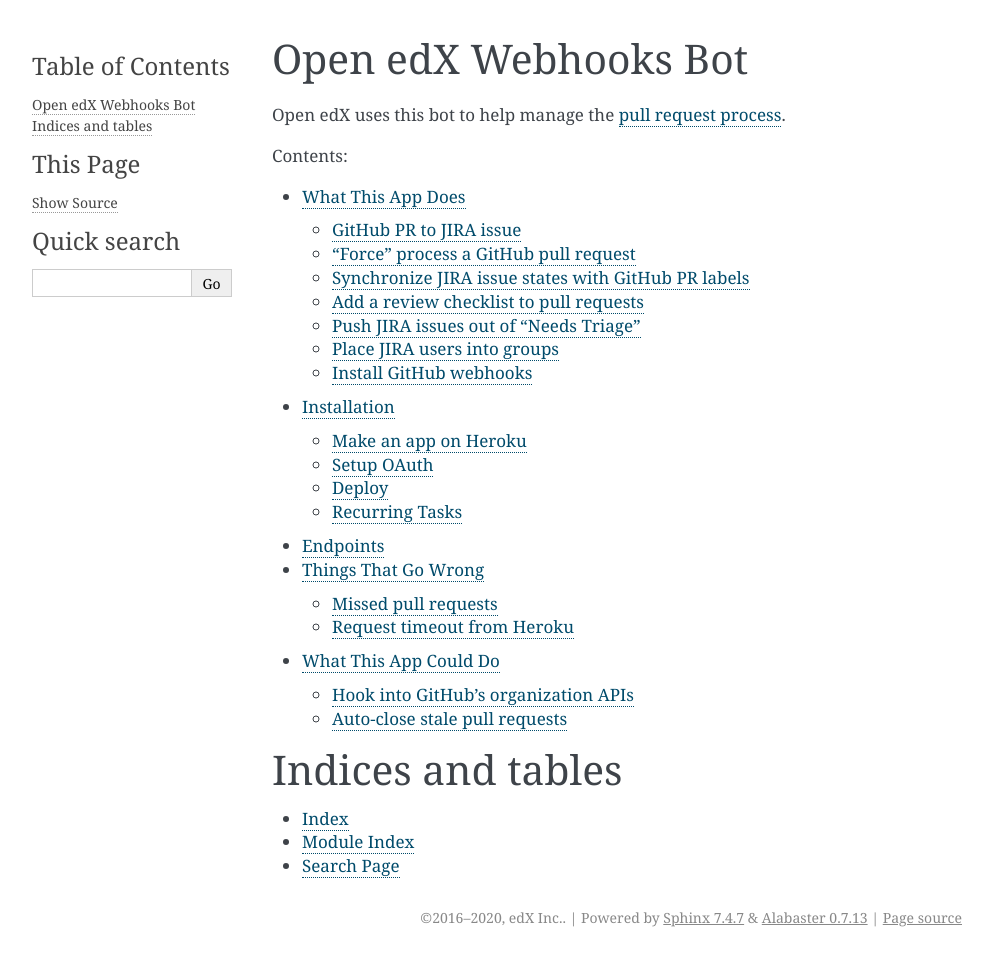
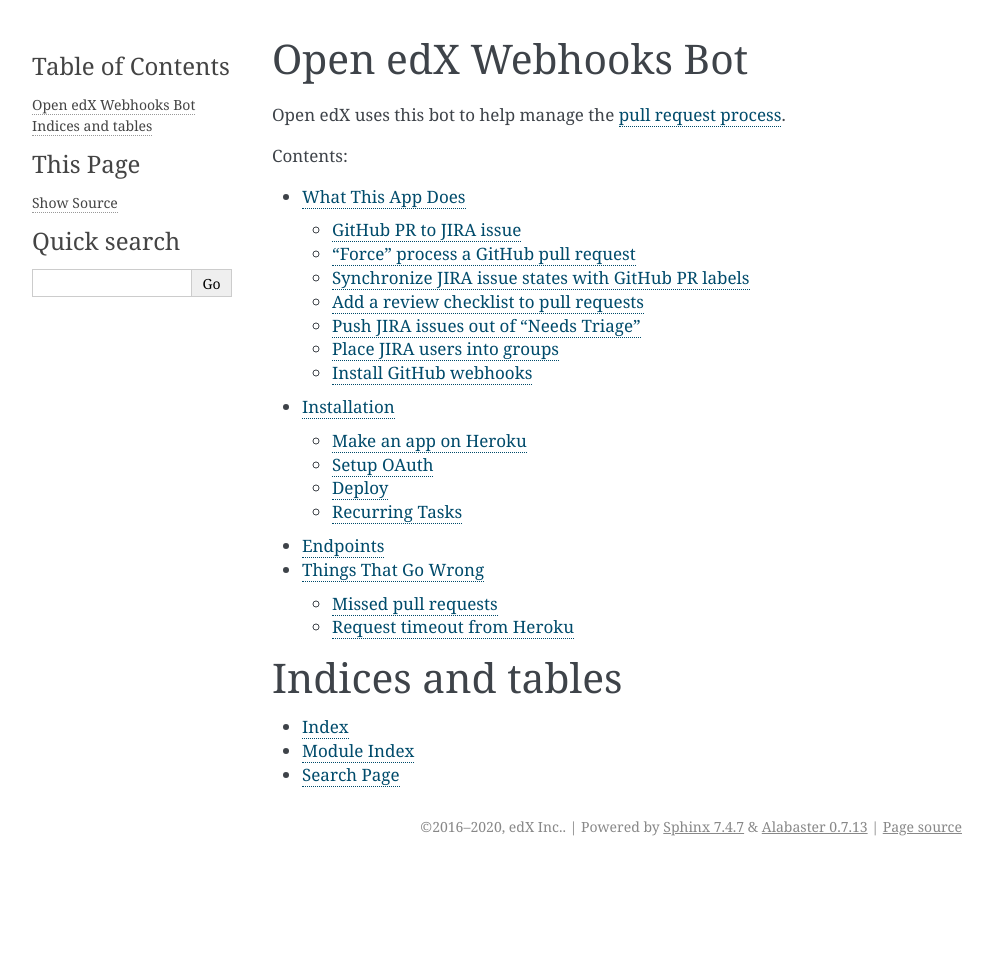
Before and after one commit to openedx/openedx-webhooks, a Sphinx documentation site: the page built from docs/index.rst, in a window 1280 px wide. Shown: the whole page, without its empty margins (148-1141 px from the left). Built offline with Sphinx 7.4.7, drawn with Linux system fonts in a browser that asks for light colours; after the commit the page ends 900 px from its top, so only the background shows below that; some of the changed lines change nothing that is shown.

Commit message:
No point predicting the future

```diff
--- a/docs/future.rst
+++ /dev/null
@@ -1,29 +0,0 @@
-What This App Could Do
-======================
-
-These features are not currently implemented, but they would be really nice.
-
-Hook into GitHub's organization APIs
-------------------------------------
-
-Right now, new repositories on GitHub are not managed by this application
-until a person puts them under its management. GitHub provides an API at the
-organization level, which allows applications to know when new repositories
-are added to an organization. It would be really nice to have this bot hook
-into that API, so that it can set up new repositories for management
-automatically when they are created.
-
-Auto-close stale pull requests
-------------------------------
-
-Lots of pull requests on the edX repositories are abandoned, which is sad.
-It would be really nice to have this bot run over all open pull requests
-once a day, and check how long it's been since there has been *any* activity
-whatsoever: a new comment, a new commit, anything. If it's been two weeks since
-the last activity, the bot would add a comment asking if the pull request is
-still being worked on. If another two weeks go by without any further activity,
-the bot would automatically close the pull request.
-
-Note that this auto-close functionality should operate on *all* open pull
-requests, regardless of the author! Developers at edX are definitely guilty
-of forgetting about open pull requests and leaving them to go stale indefinitely.
--- a/docs/index.rst
+++ b/docs/index.rst
@@ -17,7 +17,6 @@
    install
    endpoints
    things-that-go-wrong
-   future
 
 
 Indices and tables
```
